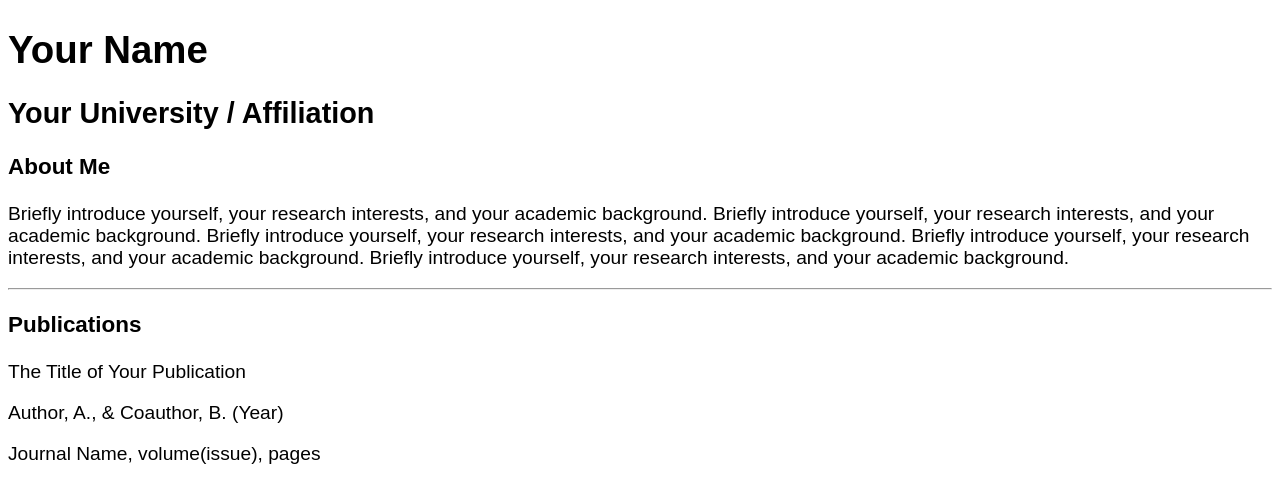
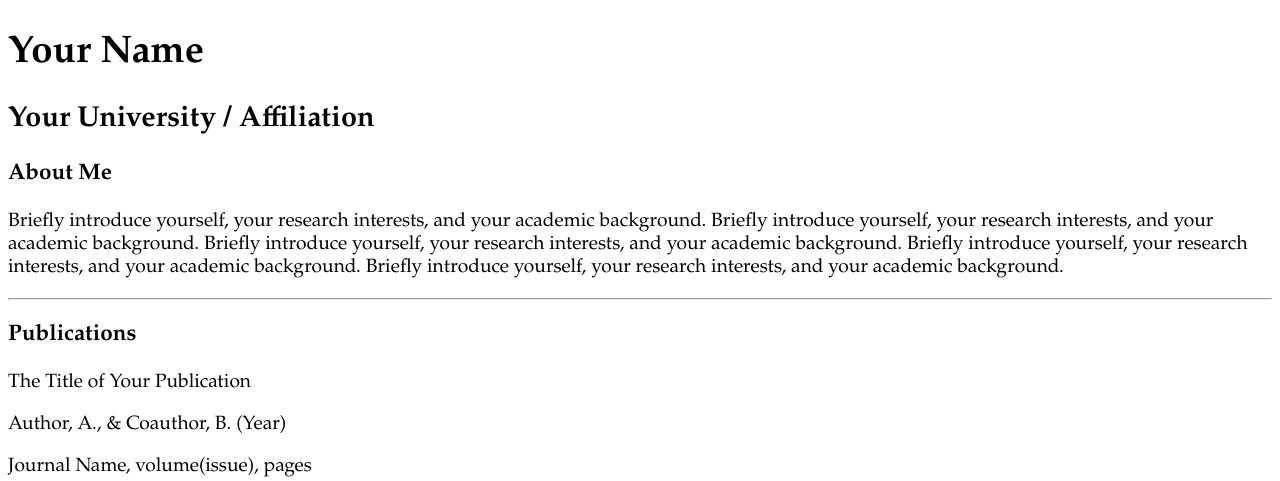
Before and after one commit to yxyxyz/yxyxyz.github.io, a plain HTML site: page index.html in a window 1280 px wide. Shown: the part 311-792 px from the top of the page. Drawn offline with Linux system fonts and the light colour scheme.

Commit message:
Update main.css

```diff
--- a/main.css
+++ b/main.css
@@ -1,5 +1,5 @@
 html {
-    font-family: 'Source Sans Pro', sans-serif;
+    font-family: Palatino Linotype;
     font-size: larger;
     font-weight: 300;
 }
```
